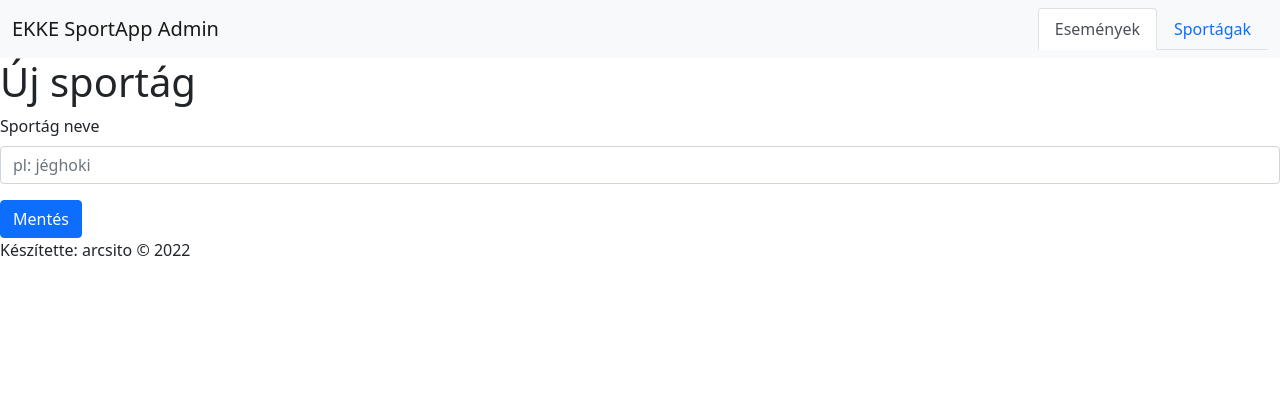
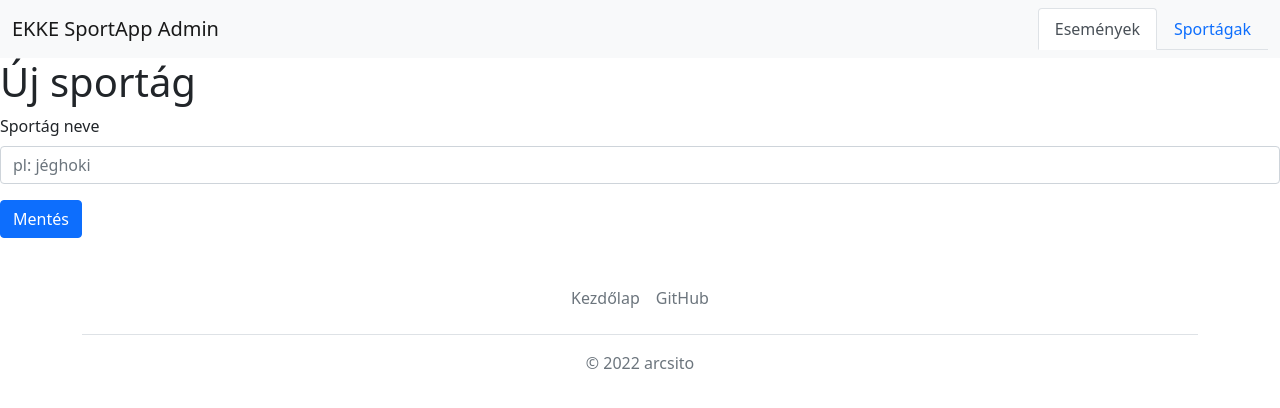
Before and after one commit to Ryvenay/AFP2_ARCSITO, a React (Create React App) app in the folder src/frontend/admin_site/: page /sports/new in a window 1280 px wide. Shown: the top 408 px of the page. Built offline with nearby package versions, Linux system fonts and the light colour scheme.

Commit message:
feat(admin_site): added footer

```diff
--- a/src/frontend/admin_site/src/components/Footer.js
+++ b/src/frontend/admin_site/src/components/Footer.js
@@ -1,7 +1,19 @@
+import { Link } from 'react-router-dom';
+
 function Footer() {
     return (
-        <div>
-            Készítette: arcsito &copy; 2022
+        <div className="container">
+            <footer className="py-3 my-4">
+                <ul className="nav justify-content-center border-bottom pb-3 mb-3">
+                    <li className="nav-item">
+                        <Link to="/" className="nav-link px-2 text-muted">Kezdőlap</Link>
+                    </li>
+                    <li className="nav-item">
+                        <a href="https://github.com/Ryvenay/AFP2_ARCSITO" target="_blank" rel="noreferrer" className="nav-link px-2 text-muted">GitHub</a>
+                    </li>
+                </ul>
+                <p className="text-center text-muted">&copy; 2022 arcsito</p>
+            </footer>
         </div>
     )
 }
```
